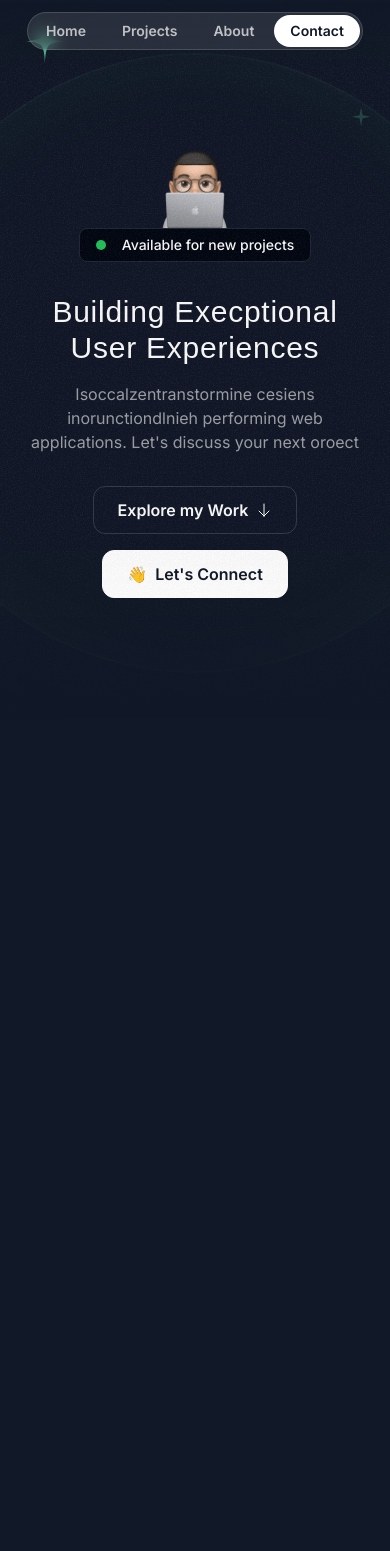
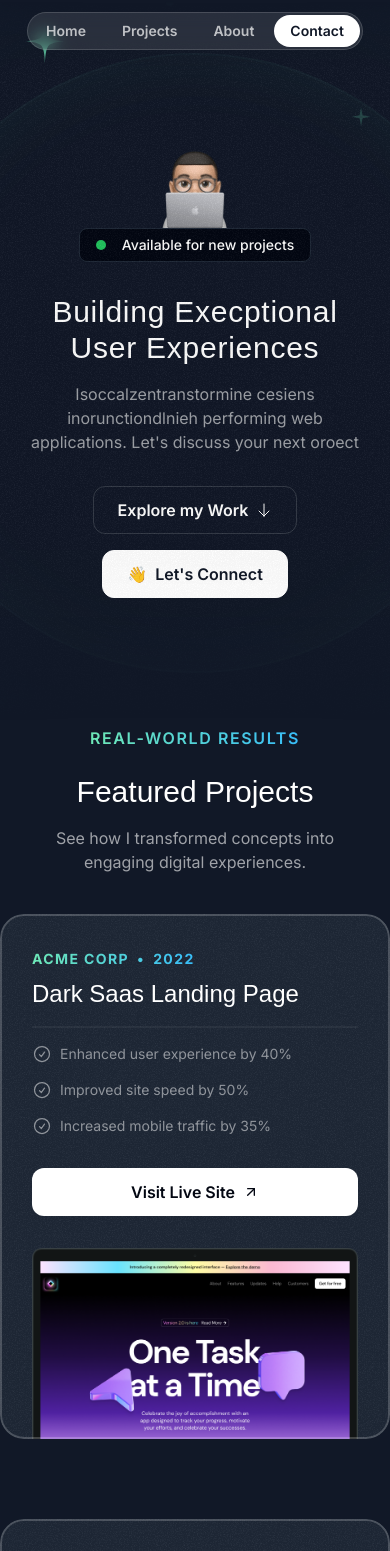
Before and after one commit to matstmr/portfolio, a Next.js app: page / in a window 390 px wide. Shown: the top 1551 px of the page. Before the commit the page ends 973 px from the top, so only its background shows below. Built offline with nearby package versions, Linux system fonts and the light colour scheme; a web font is replaced by a local one.

Commit message:
add projects section without responsive

```diff
--- a/src/app/page.tsx
+++ b/src/app/page.tsx
@@ -1,5 +1,6 @@
 import { Header } from "@/sections/Header";
 import { HeroSection } from "@/sections/Hero";
+import { ProjectsSection } from "@/sections/Projects";
 
 export default function Home() {
   return (
@@ -7,6 +8,7 @@
       <div>
         <Header />
         <HeroSection />
+        <ProjectsSection />
       </div>
     </main>
   );
--- a/src/sections/Projects.tsx
+++ b/src/sections/Projects.tsx
@@ -1,6 +1,10 @@
 import darkSaasLandingPage from "@/assets/images/dark-saas-landing-page.png";
 import lightSaasLandingPage from "@/assets/images/light-saas-landing-page.png";
 import aiStartupLandingPage from "@/assets/images/ai-startup-landing-page.png";
+import Image from "next/image";
+import CheckCircleIcon from "@/assets/icons/check-circle.svg";
+import ArrowUpRightIcon from "@/assets/icons/arrow-up-right.svg";
+import grainImage from "@/assets/images/grain.jpg";
 
 const portfolioProjects = [
   {
@@ -42,5 +46,60 @@
 ];
 
 export const ProjectsSection = () => {
-  return <div>Projects Section</div>;
+  return (
+    <section className="pb-16">
+      <div className="container">
+        <div className="flex justify-center">
+          <p className="uppercase font-semibold tracking-widest bg-gradient-to-r from-emerald-300 to-sky-400 text-center bg-clip-text text-transparent">
+            Real-World Results
+          </p>
+        </div>
+        <h2 className="font-serif text-3xl text-center mt-6">
+          Featured Projects
+        </h2>
+        <p className="text-center text-white/60 mt-4">
+          See how I transformed concepts into engaging digital experiences.
+        </p>
+      </div>
+      <div className="flex flex-col mt-10 gap-20">
+        {portfolioProjects.map((project) => (
+          <div
+            key={project.title}
+            className="bg-gray-800 rounded-3xl relative z-0 overflow-hidden after:z-10 after:content-[''] after:absolute after:inset-0 after:outline-2 after:outline after:-outline-offset-2 after:rounded-3xl after:outline-white/20 px-8 pt-8 after:pointer-events-none"
+          >
+            <div
+              className="absolute inset-0 -z-10 opacity-5"
+              style={{ backgroundImage: `url(${grainImage.src})` }}
+            ></div>
+            <div className="bg-gradient-to-r from-emerald-300 to-sky-400 inline-flex gap-2 font-bold uppercase tracking-widest text-sm text-transparent bg-clip-text">
+              <span>{project.company}</span>
+              <span>&bull;</span>
+              <span>{project.year}</span>
+            </div>
+            <h3 className="font-serif text-2xl mt-2">{project.title}</h3>
+            <hr className="border-t-2 border-white/5 mt-4" />
+            <ul className="flex flex-col gap-4 mt-4">
+              {project.results.map((result) => (
+                <li className="flex gap-2 text-sm text-white/50">
+                  <CheckCircleIcon className="size-5" />
+                  <span>{result.title}</span>
+                </li>
+              ))}
+            </ul>
+            <a href={project.link}>
+              <button className="bg-white text-gray-950 h-12 w-full rounded-xl font-semibold inline-flex items-center justify-center gap-2 mt-8">
+                <span>Visit Live Site</span>
+                <ArrowUpRightIcon className="size-4" />
+              </button>
+            </a>
+            <Image
+              src={project.image}
+              alt={project.title}
+              className="mt-8 -mb-4"
+            />
+          </div>
+        ))}
+      </div>
+    </section>
+  );
 };
```
